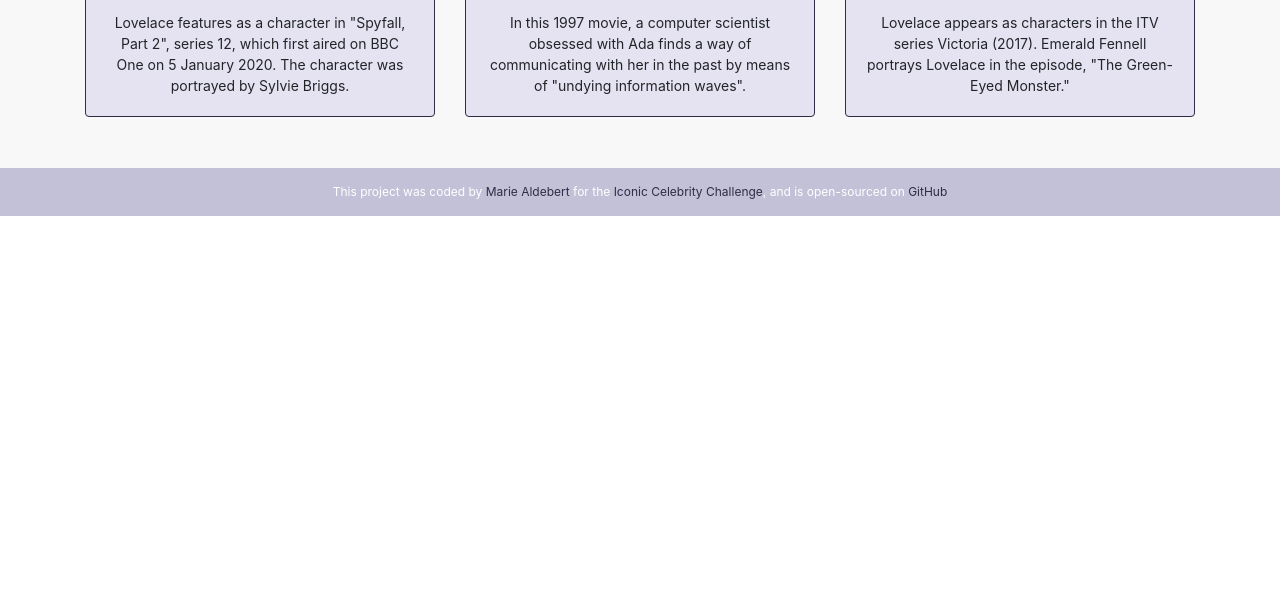
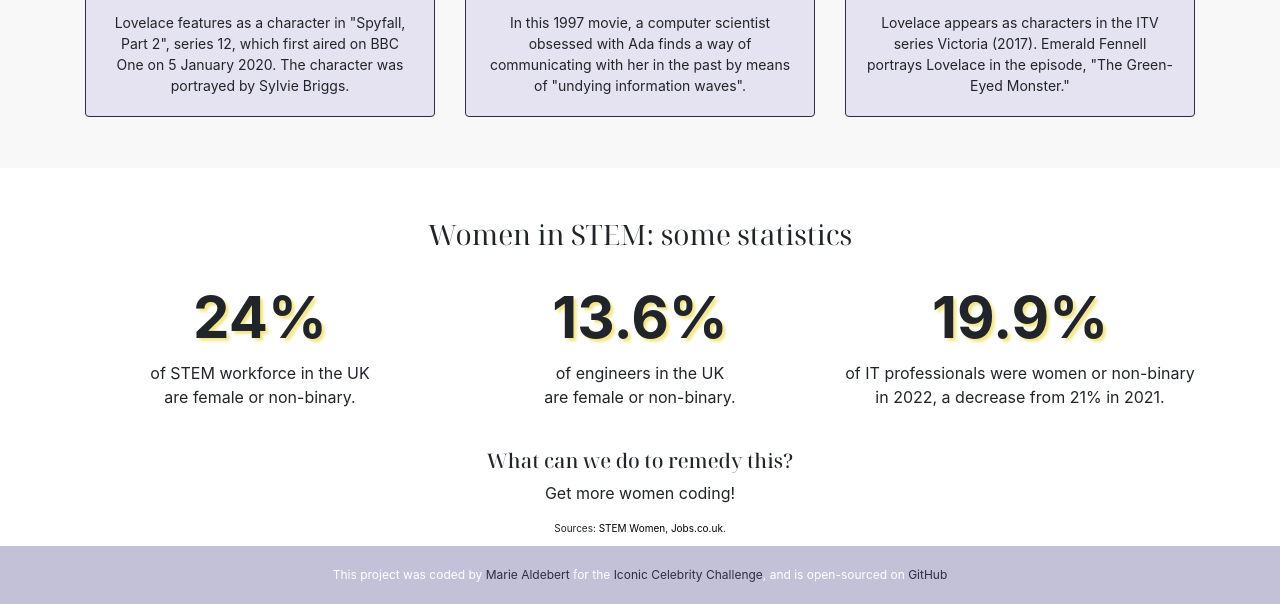
Before and after one commit to maldebert/Coding-Projects, a plain HTML site: page Iconic-celebrity/index.html in a window 1280 px wide. Shown: the part 2305-2909 px from the top of the page. Before the commit the page ends 2521 px from the top, so only its background shows below. Drawn offline with nearby package versions, Linux system fonts and the light colour scheme; a web font is replaced by a local one.

Commit message:
last changes

```diff
--- a/Iconic-celebrity/index.html
+++ b/Iconic-celebrity/index.html
@@ -160,12 +160,41 @@
         font-size: 14px;
       }
 
+      .statistics {
+        background-color: #ffffff;
+        text-align: center;
+        padding: 50px 0 10px 0;
+      }
+
+      .statistics H2 {
+        font-weight: 400;
+        font-size: 28px;
+        padding-bottom: 15px;
+      }
+
+      .shade {
+        text-shadow: 3px 3px 3px var(--other-color);
+      }
+
+      .statement {
+        text-align: center;
+      }
+
+      .sources {
+        font-size: 10px;
+        text-align: center;
+      }
+
+      .sources a {
+        color: #000000;
+      }
+
       footer {
         background-color: #c2c1d8;
         color: #ffffff;
         text-align: center;
         font-size: 12px;
-        padding: 15px 0;
+        padding: 20px 0;
       }
 
       /* Timeline styling begins */
@@ -449,6 +478,51 @@
         </div>
       </div>
     </div>
+    <div class="statistics">
+      <h2>Women in STEM: some statistics</h2>
+      <div class="container">
+        <div class="row mb-4">
+          <div class="col-4">
+            <p style="font-size: 58px; font-weight: bold" class="mb-0 shade">
+              24%
+            </p>
+            <p>of STEM workforce in the UK <br />are female or non-binary.</p>
+          </div>
+          <div class="col-4">
+            <p style="font-size: 58px; font-weight: bold" class="mb-0 shade">
+              13.6%
+            </p>
+            <p>of engineers in the UK <br />are female or non-binary.</p>
+          </div>
+          <div class="col-4">
+            <p style="font-size: 58px; font-weight: bold" class="mb-0 shade">
+              19.9%
+            </p>
+            <p>
+              of IT professionals were women or non-binary<br />
+              in 2022, a decrease from 21% in 2021.
+            </p>
+          </div>
+        </div>
+      </div>
+      <div class="statement">
+        <h5>What can we do to remedy this?</h5>
+        <p>Get more women coding!</p>
+      </div>
+      <div class="sources">
+        Sources:
+        <a
+          href="https://www.stemwomen.com/women-in-stem-statistics-progress-and-challenges"
+          target="_blank"
+          >STEM Women</a
+        >,
+        <a
+          href="https://career-advice.jobs.ac.uk/career-development/infographic-facts-about-women-in-stem/#:~:text=Less%20than%2030%25%20of%20scientific,worldwide%20(source%3A%20UN)."
+          target="_blank"
+          >Jobs.co.uk</a
+        >.
+      </div>
+    </div>
     <footer>
       This project was coded by
       <a href="https://instagram.com/whatcorinnedid">Marie Aldebert</a> for the
```
